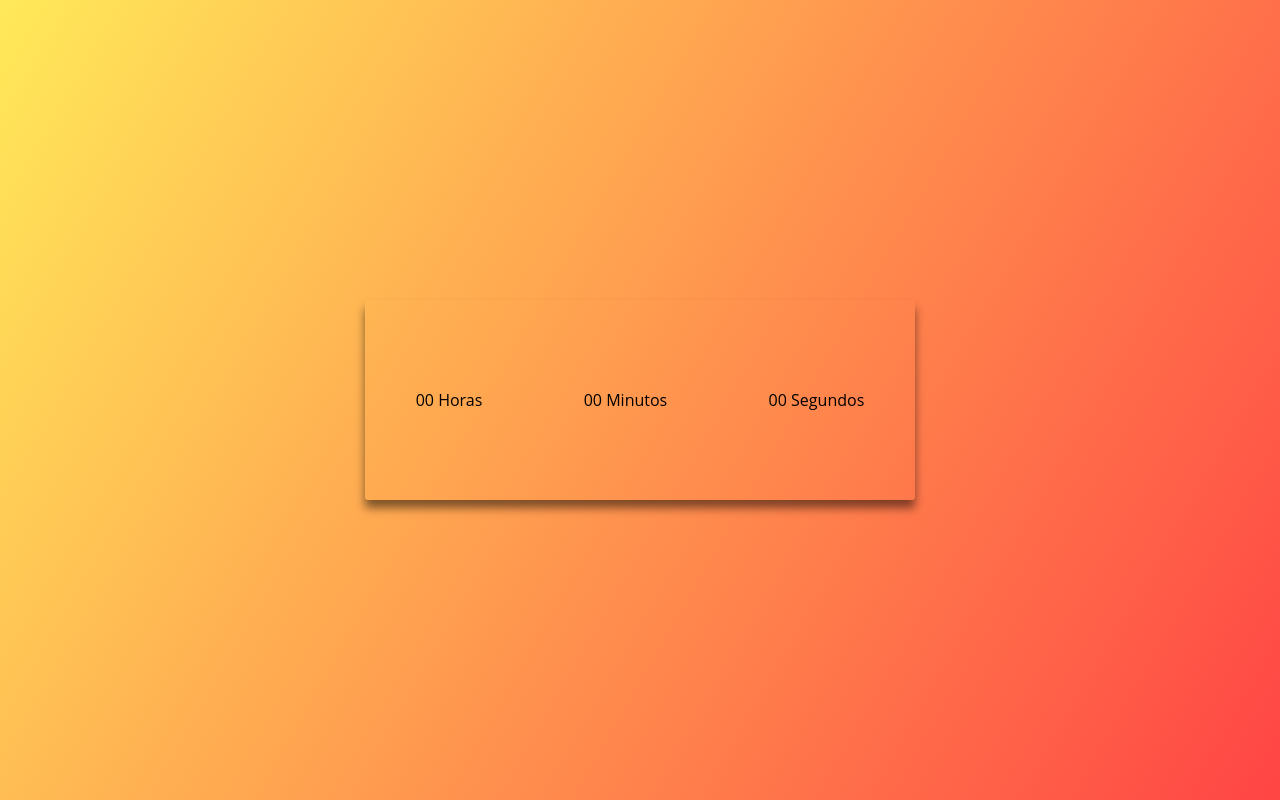
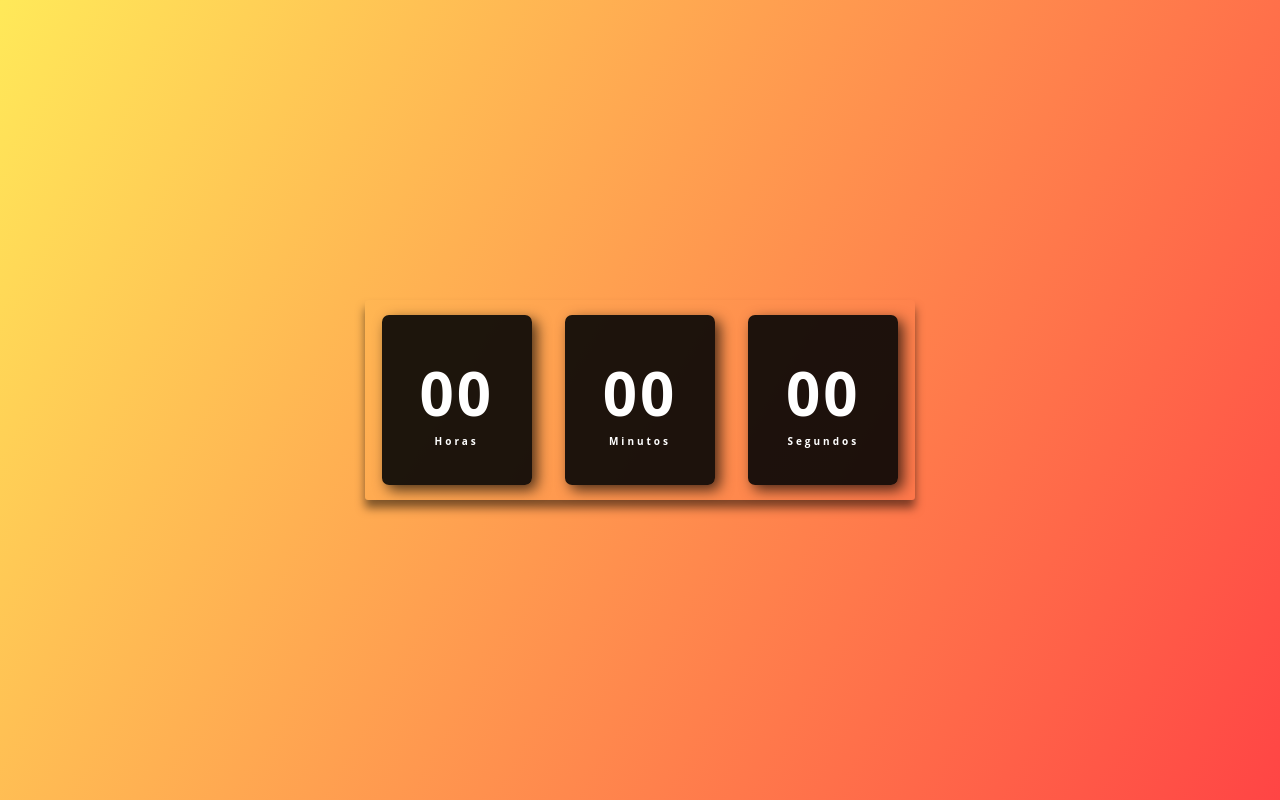
Before and after one commit to fariascarlos2346/relogiodigital-main, a plain HTML site: page relogiodigital-main/index.html in a window 1280 px wide. Drawn offline with Linux system fonts and the light colour scheme.

Commit message:
termino do css

```diff
--- a/relogiodigital-main/assets/css/style.css
+++ b/relogiodigital-main/assets/css/style.css
@@ -24,3 +24,26 @@ body {
     border-radius: 3px;
     box-shadow: 0px 8px 10px rgba(0, 0, 0, .5);
 }
+
+.relogio div {
+    height: 170px;
+    width: 150px;
+    display: flex;
+    flex-direction: column;
+    align-items: center;
+    justify-content: center;
+    color: #fff;
+    background: rgba(5, 5, 5, .9);
+    box-shadow: 5px 5px 14px rgba(0, 0, 0, .7);
+    border-radius: 7px;
+    letter-spacing: 3px;
+}
+
+.relogio span {
+    font-weight: bolder;
+    font-size: 60px;
+}
+
+.relogio span.tempo {
+    font-size: 10px;
+}
```
